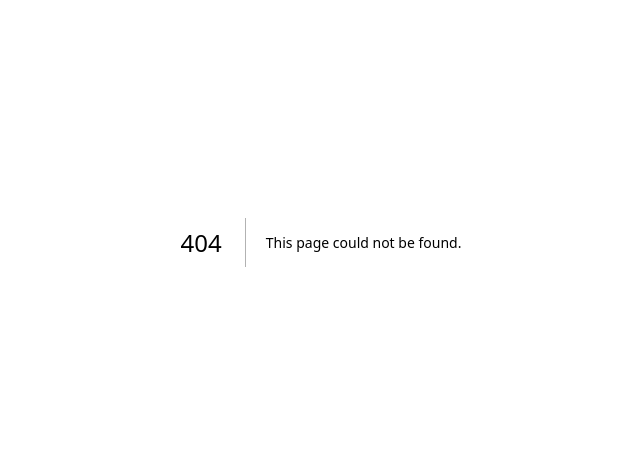
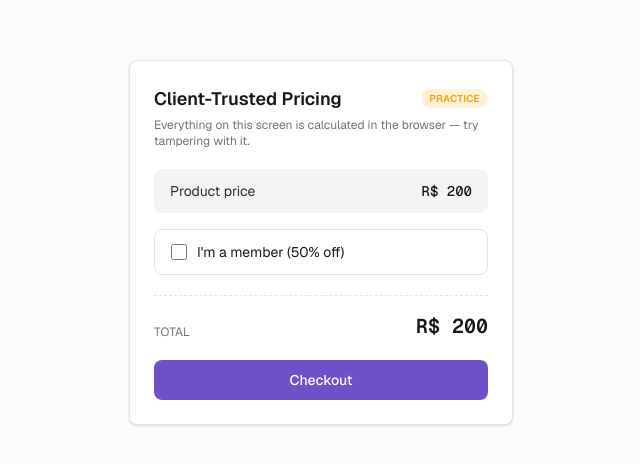
Before and after one commit to pedro-codar/security_inspections, a Next.js app: page /checkout in a window 1280 px wide. Before the commit this address had no page. Shown: the part 158-622 px from the top of the page, without its empty margins (319-959 px from the left). Built offline with nearby package versions, Linux system fonts and the light colour scheme.

Commit message:
checkout

```diff
--- /dev/null
+++ b/app/api/checkout/route.js
@@ -0,0 +1,7 @@
+export async function POST(request){
+    const {total, isMember} = await request.json()
+
+    return Response.json({
+        message: "Checkout confirmed at R$ " + total
+    })
+}
--- /dev/null
+++ b/app/checkout/page.tsx
@@ -0,0 +1,87 @@
+'use client'
+
+import { useState } from "react"
+
+const PRODUCT_PRICE = 200
+
+export default function Checkout(){
+    const [isMember, setIsMember] = useState(false)
+    const [message, setMessage] = useState('')
+
+    function calcTotal(){
+        let discount = 0
+         if (isMember) discount = 0.5
+         const total = PRODUCT_PRICE * (1-discount)
+         return total
+    }
+
+    async function handleCheckout(){
+        const total = calcTotal()
+
+        const res = await fetch('/api/checkout', {
+            method: 'POST',
+            headers: {'Content-Type': 'application/json'},
+            body: JSON.stringify({total, isMember}),
+        })
+
+        const data = await res.json()
+        setMessage(data.message)
+    }
+
+    return (
+        <div className="flex min-h-screen items-center justify-center bg-muted/40 p-6">
+  <div className="w-full max-w-sm rounded-lg border border-border bg-card p-6 shadow-sm">
+    <div className="mb-1 flex items-center justify-between">
+      <h1 className="text-lg font-semibold text-card-foreground">
+        Client-Trusted Pricing
+      </h1>
+      <span className="rounded-full bg-warning/15 px-2 py-0.5 text-[10px] font-semibold uppercase tracking-wide text-warning">
+        Practice
+      </span>
+    </div>
+    <p className="mb-5 text-xs text-muted-foreground">
+      Everything on this screen is calculated in the browser — try tampering with it.
+    </p>
+
+    <div className="mb-4 flex items-center justify-between rounded-lg bg-secondary px-4 py-3">
+      <span className="text-sm text-secondary-foreground">Product price</span>
+      <span className="font-mono text-sm font-medium text-foreground">
+        R$ {PRODUCT_PRICE}
+      </span>
+    </div>
+
+    <label className="mb-5 flex cursor-pointer items-center gap-2.5 rounded-lg border border-border px-4 py-3 transition-colors hover:bg-accent/40">
+      <input
+        type="checkbox"
+        checked={isMember}
+        onChange={(e) => setIsMember(e.target.checked)}
+        className="size-4 accent-[var(--primary)]"
+      />
+      <span className="text-sm text-foreground">I&apos;m a member (50% off)</span>
+    </label>
+
+    <div className="mb-5 flex items-end justify-between border-t border-dashed border-border pt-4">
+      <span className="text-xs uppercase tracking-wide text-muted-foreground">
+        Total
+      </span>
+      <span className="font-mono text-xl font-semibold text-foreground">
+        R$ {calcTotal()}
+      </span>
+    </div>
+
+    <button
+      onClick={handleCheckout}
+      className="w-full rounded-lg bg-primary px-4 py-2.5 text-sm font-medium text-primary-foreground transition-colors hover:bg-primary/90 focus:outline-none focus-visible:ring-2 focus-visible:ring-ring focus-visible:ring-offset-2"
+    >
+      Checkout
+    </button>
+
+    {message && (
+      <p className="mt-4 rounded-lg bg-accent px-3 py-2 text-center text-xs font-medium text-accent-foreground">
+        {message}
+      </p>
+    )}
+  </div>
+</div>
+    )
+}
```
